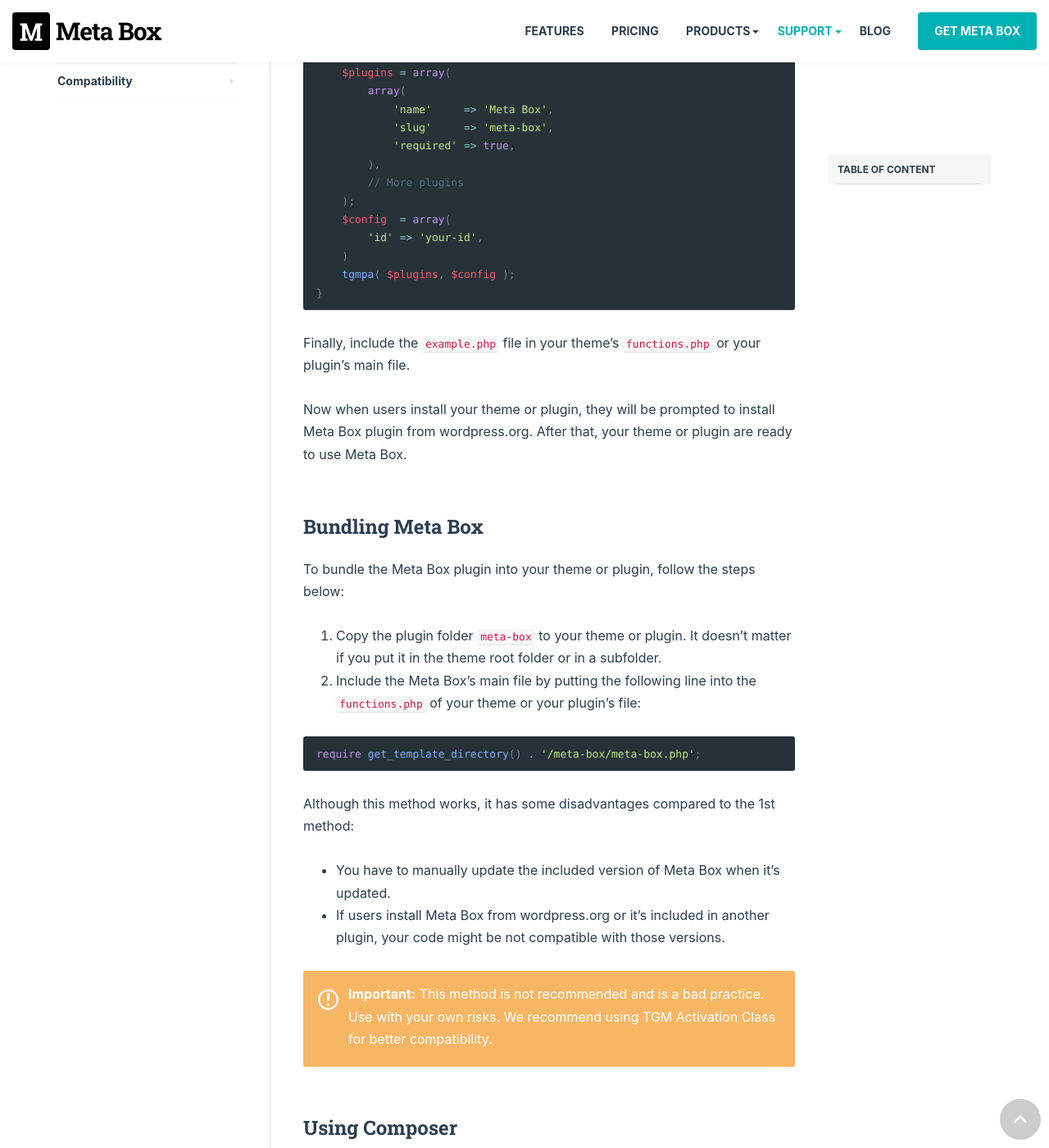
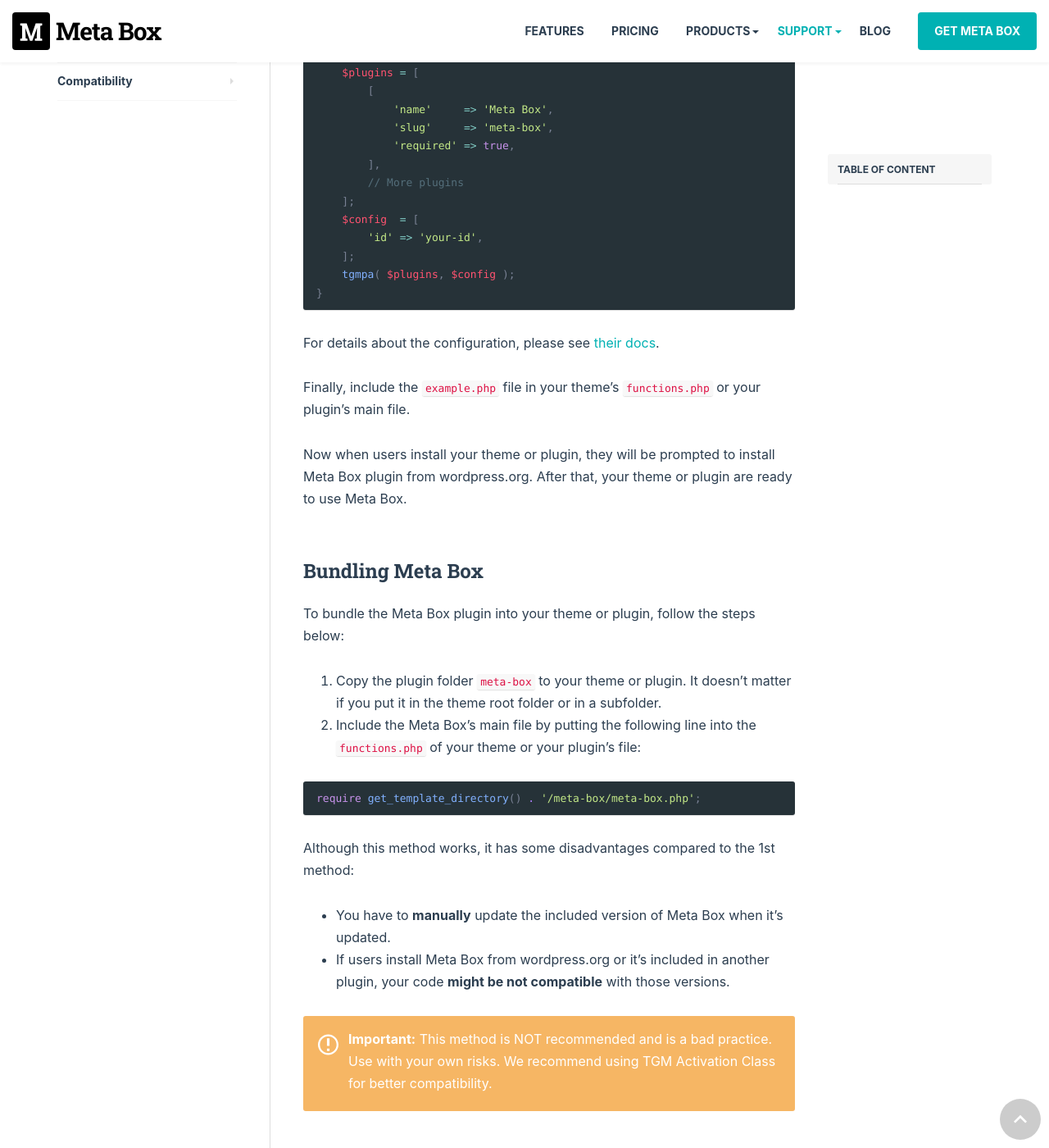
Before and after one commit to wpmetabox/docs, a Jekyll site: the page built from _docs/integration.md, in a window 1280 px wide and 1400 px high, scrolled down 730 px. Shown: the whole window at 82% size. Built offline with Jekyll 4.4.1, drawn with Linux system fonts in a browser that asks for light colours; comment, search, counter and statistics services are not loaded; some of the changed text lies outside the part shown.

Commit message:
Update integration.md

````diff
--- a/_docs/integration.md
+++ b/_docs/integration.md
@@ -6,30 +6,32 @@
 
 ## Using TGM Activation Class
 
-The [TGM Activation Class](https://tgmpluginactivation.com) allows developers declare Meta Box as a dependency for their themes / plugins. To use the class, follow these steps:
+The TGM Activation Class allows developers declare Meta Box as a dependency for their themes / plugins. To use the class, follow these steps:
 
 1. Download the [TGM Activation Class](http://tgmpluginactivation.com/download/). Make sure you select "Plugin" for the option "I'm going to use TGMPA in a:".
 1. Extract the downloaded `.zip` file and copy the file `class-tgm-plugin-activation.php` and `example.php` to your theme / plugin folder. You should rename `example.php` file to something else for easier understanding.
 1. Open the `example.php` file and add Meta Box to the plugin list, like this:
 
 ```php
-require_once dirname( __FILE__ ) . '/class-tgm-plugin-activation.php';
+require_once __DIR__ . '/class-tgm-plugin-activation.php';
 add_action( 'tgmpa_register', 'prefix_register_required_plugins' );
 function prefix_register_required_plugins() {
-    $plugins = array(
-        array(
+    $plugins = [
+        [
             'name'     => 'Meta Box',
             'slug'     => 'meta-box',
             'required' => true,
-        ),
+        ],
         // More plugins
-    );
-    $config  = array(
+    ];
+    $config  = [
         'id' => 'your-id',
-    )
+    ];
     tgmpa( $plugins, $config );
 }
 ```
+
+For details about the configuration, please see [their docs](http://tgmpluginactivation.com/configuration/).
 
 Finally, include the `example.php` file in your theme's `functions.php` or your plugin's main file.
 
@@ -48,10 +50,10 @@
 
 Although this method works, it has some disadvantages compared to the 1st method:
 
-- You have to manually update the included version of Meta Box when it's updated.
-- If users install Meta Box from wordpress.org or it's included in another plugin, your code might be not compatible with those versions.
+- You have to **manually** update the included version of Meta Box when it's updated.
+- If users install Meta Box from wordpress.org or it's included in another plugin, your code **might be not compatible** with those versions.
 
-{% include alert.html type="warning" content="**Important:** This method is not recommended and is a bad practice. Use with your own risks. We recommend using TGM Activation Class for better compatibility." %}
+{% include alert.html type="warning" content="**Important:** This method is NOT recommended and is a bad practice. Use with your own risks. We recommend using TGM Activation Class for better compatibility." %}
 
 ## Using Composer
 
````
